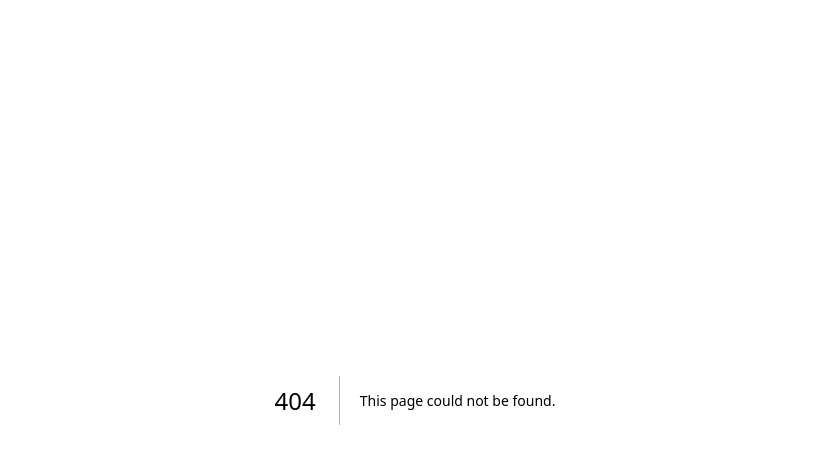
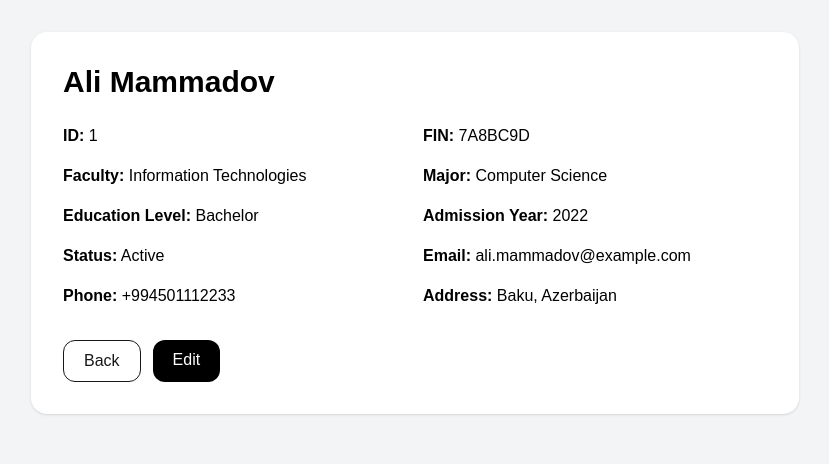
Before and after one commit to Mara0307/student-registartion-panel, a Next.js app: page /students/1 in a window 1280 px wide. Before the commit this address had no page. Shown: the top 464 px of the page, without its empty margins (225-1054 px from the left). Built offline with nearby package versions, Linux system fonts and the light colour scheme.

Commit message:
feat: add student detail page with full information display

```diff
--- /dev/null
+++ b/src/app/students/[id]/page.tsx
@@ -0,0 +1,64 @@
+"use client";
+
+import Link from "next/link";
+import { useParams } from "next/navigation";
+import { useStudents } from "../../context/StudentContext";
+
+export default function StudentDetailPage() {
+  const params = useParams();
+  const { getStudentById } = useStudents();
+
+  const student = getStudentById(String(params.id));
+
+  if (!student) {
+    return (
+      <main className="min-h-screen flex items-center justify-center p-6">
+        <div className="rounded-2xl bg-white p-8 shadow">
+          <h1 className="text-2xl font-bold mb-4">Student not found</h1>
+          <Link href="/students" className="text-blue-600 underline">
+            Back to Students
+          </Link>
+        </div>
+      </main>
+    );
+  }
+
+  return (
+    <main className="min-h-screen bg-gray-100 p-4 md:p-8">
+      <div className="mx-auto max-w-3xl rounded-2xl bg-white p-8 shadow">
+        <h1 className="mb-6 text-3xl font-bold text-black">
+          {student.firstName} {student.lastName}
+        </h1>
+
+        <div className="grid grid-cols-1 gap-4 md:grid-cols-2 text-black">
+          <div><strong>ID:</strong> {student.id}</div>
+          <div><strong>FIN:</strong> {student.fin}</div>
+          <div><strong>Faculty:</strong> {student.faculty}</div>
+          <div><strong>Major:</strong> {student.major}</div>
+          <div><strong>Education Level:</strong> {student.educationLevel}</div>
+          <div><strong>Admission Year:</strong> {student.admissionYear}</div>
+          <div><strong>Status:</strong> {student.status}</div>
+          <div><strong>Email:</strong> {student.email}</div>
+          <div><strong>Phone:</strong> {student.phone}</div>
+          <div><strong>Address:</strong> {student.address}</div>
+        </div>
+
+        <div className="mt-8 flex gap-3">
+          <Link
+            href="/students"
+            className="rounded-xl border px-5 py-2"
+          >
+            Back
+          </Link>
+
+          <Link
+            href={`/students/edit/${student.id}`}
+            className="rounded-xl bg-black px-5 py-2 text-white"
+          >
+            Edit
+          </Link>
+        </div>
+      </div>
+    </main>
+  );
+}
```
